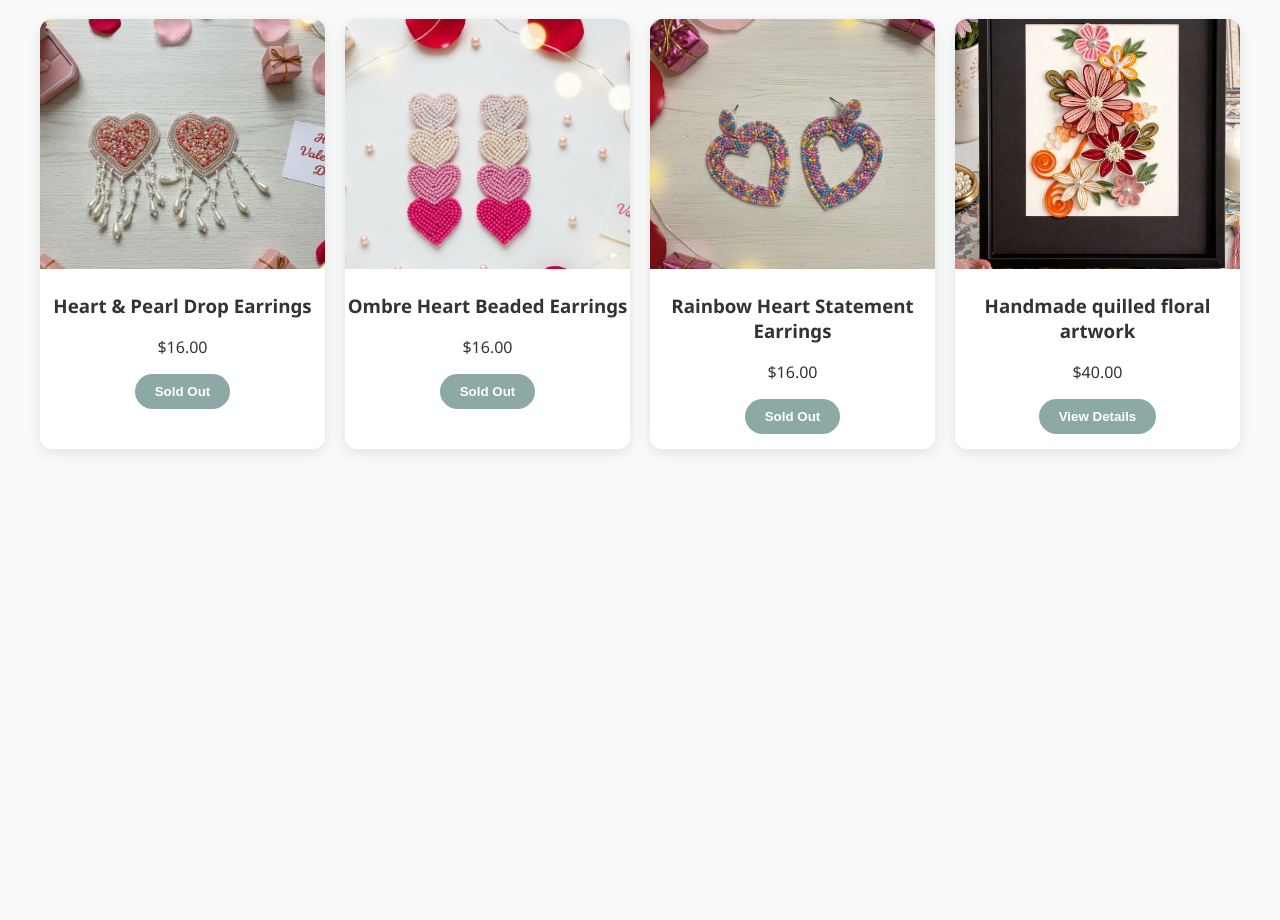
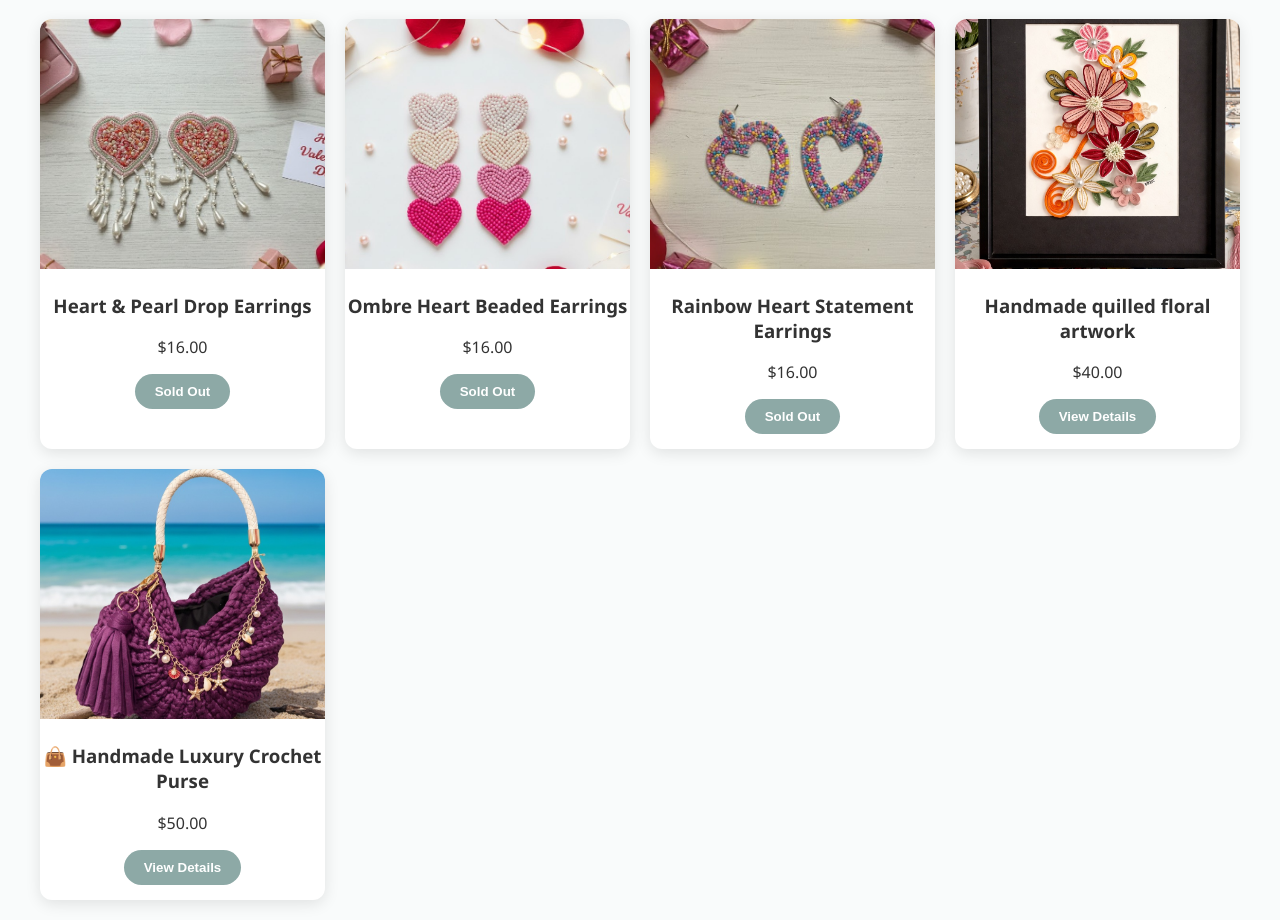
Before and after one commit to ask4abhinav/Quill-Hook, a plain HTML site: page index.html in a window 1280 px wide. Shown: the part 87-1007 px from the top of the page. Before the commit the page ends 800 px from the top, so only its background shows below. Drawn offline with Linux system fonts and the light colour scheme.

Commit message:
Update index.html

```diff
--- a/index.html
+++ b/index.html
@@ -197,6 +197,14 @@
             "images": ["images/Handmade Art_Quill.jpeg",
 					  "images/Handmade Art_Quill_zoom.jpeg"],
             "desc": "quilled floral artwork, handcrafted and beautifully framed 🖤 Each flower is shaped and placed by hand, making this a unique keepsake piece. ✨ Perfect for Valentine’s, home décor, or a thoughtful gift. 🖼️ Framed & ready to display."
+        },
+        {
+            "id": 5,
+            "name": "👜 Handmade Luxury Crochet Purse",
+            "price": "$50.00",
+			"status": "available",
+            "images": ["images/Handmade Luxury Crochet Purse.jpeg"],
+            "desc": "Carefully handcrafted with premium yarn and elegant detailing.A statement piece designed to stand out ✨."
         }
     ];
 
```
